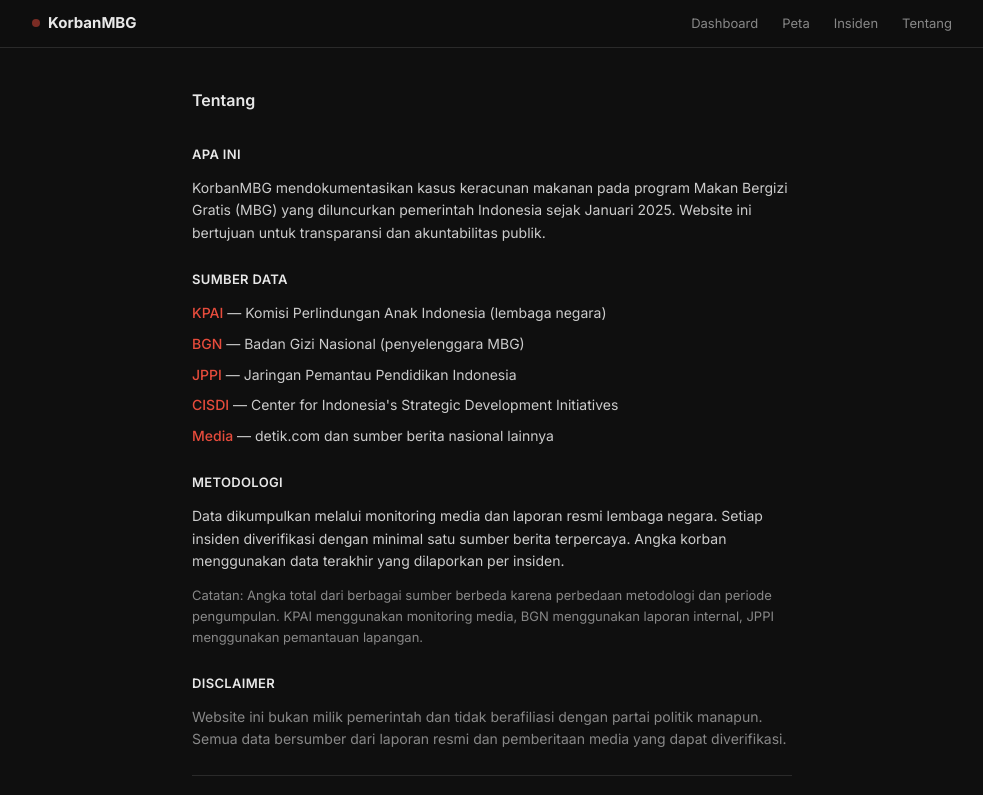
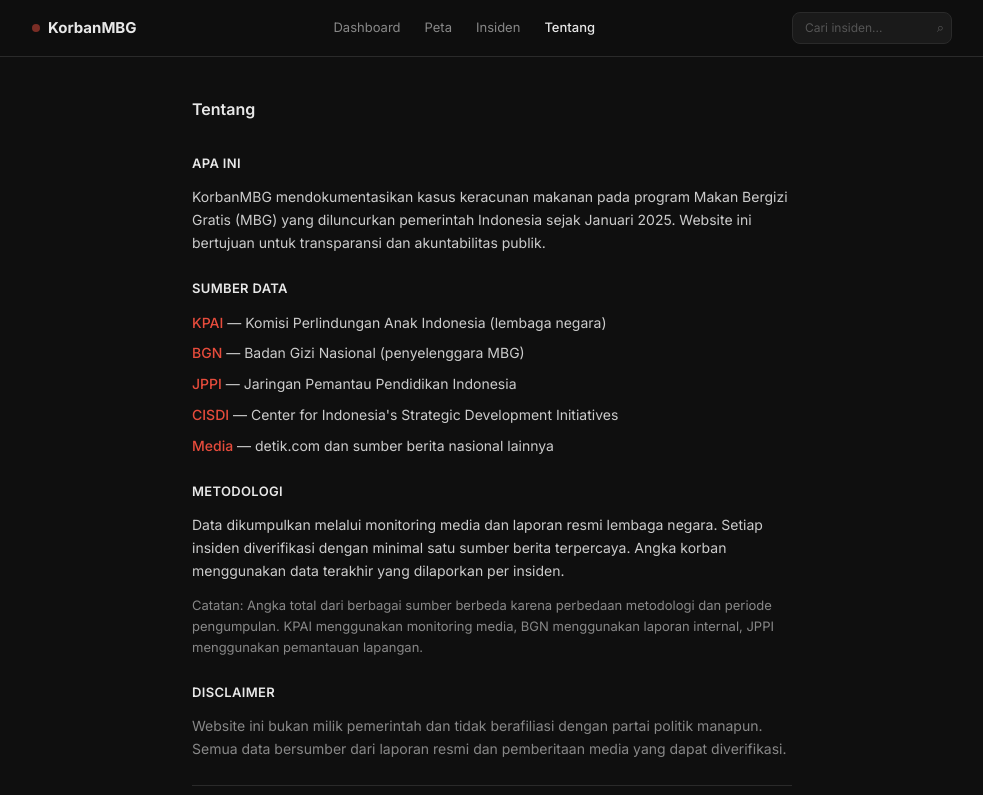
Before and after one commit to ryan-prayoga/korbanmbg, a SvelteKit app in the folder web/: page /tentang in a window 1280 px wide. Shown: the top 795 px of the page, without its empty margins (148-1131 px from the left). Built offline with nearby package versions, Linux system fonts and the light colour scheme.

Commit message:
feat: mobile nav with hamburger menu + search bar (header + insiden page)

```diff
--- a/web/src/routes/+layout.svelte
+++ b/web/src/routes/+layout.svelte
@@ -1,6 +1,25 @@
 <script lang="ts">
 	import '../app.css';
-	let { children, data } = $props();
+	import { page } from '$app/stores';
+
+	let { children } = $props();
+	let menuOpen = $state(false);
+
+	const navLinks = [
+		{ href: '/', label: 'Dashboard' },
+		{ href: '/peta', label: 'Peta' },
+		{ href: '/insiden', label: 'Insiden' },
+		{ href: '/tentang', label: 'Tentang' },
+	];
+
+	function isActive(href: string) {
+		if (href === '/') return $page.url.pathname === '/';
+		return $page.url.pathname.startsWith(href);
+	}
+
+	function closeMenu() {
+		menuOpen = false;
+	}
 </script>
 
 <svelte:head>
@@ -10,19 +29,84 @@
 </svelte:head>
 
 <div class="min-h-screen bg-[#0f0f0f] text-[#e8e8e8] font-[Inter,-apple-system,sans-serif]">
-	<header class="border-b border-[#2a2a2a] sticky top-0 z-50 bg-[#0f0f0f]/90 backdrop-blur-md">
-		<div class="max-w-[960px] mx-auto px-5 py-3 flex items-center justify-between">
-			<a href="/" class="flex items-center gap-2 no-underline text-[#e8e8e8]">
+	<header class="border-b border-[#2a2a2a] sticky top-0 z-50 bg-[#0f0f0f]/95 backdrop-blur-md">
+		<div class="max-w-[960px] mx-auto px-5 py-3 flex items-center justify-between gap-4">
+			<!-- Logo -->
+			<a href="/" class="flex items-center gap-2 no-underline text-[#e8e8e8] shrink-0" onclick={closeMenu}>
 				<span class="w-2 h-2 bg-[#e74c3c] rounded-full animate-pulse"></span>
 				<span class="font-bold text-[15px]">KorbanMBG</span>
 			</a>
-			<nav class="flex gap-6">
-				<a href="/" class="text-[13px] text-[#888] hover:text-[#e8e8e8] transition-colors no-underline">Dashboard</a>
-				<a href="/peta" class="text-[13px] text-[#888] hover:text-[#e8e8e8] transition-colors no-underline">Peta</a>
-				<a href="/insiden" class="text-[13px] text-[#888] hover:text-[#e8e8e8] transition-colors no-underline">Insiden</a>
-				<a href="/tentang" class="text-[13px] text-[#888] hover:text-[#e8e8e8] transition-colors no-underline">Tentang</a>
+
+			<!-- Desktop nav -->
+			<nav class="hidden sm:flex gap-6 items-center">
+				{#each navLinks as link}
+					<a
+						href={link.href}
+						class="text-[13px] transition-colors no-underline {isActive(link.href) ? 'text-[#e8e8e8] font-medium' : 'text-[#888] hover:text-[#e8e8e8]'}"
+					>
+						{link.label}
+					</a>
+				{/each}
 			</nav>
+
+			<!-- Desktop search -->
+			<form method="get" action="/insiden" class="hidden sm:flex items-center gap-2">
+				<div class="relative">
+					<input
+						type="text"
+						name="q"
+						placeholder="Cari insiden..."
+						class="bg-[#1a1a1a] border border-[#2a2a2a] rounded-lg pl-3 pr-8 py-1.5 text-[12px] text-[#e8e8e8] placeholder-[#555] outline-none focus:border-[#e74c3c] transition-colors w-[160px]"
+					/>
+					<button type="submit" class="absolute right-2 top-1/2 -translate-y-1/2 text-[#555] hover:text-[#888] transition-colors text-[13px]">
+						⌕
+					</button>
+				</div>
+			</form>
+
+			<!-- Mobile hamburger -->
+			<button
+				class="sm:hidden flex flex-col gap-1.5 p-1"
+				onclick={() => menuOpen = !menuOpen}
+				aria-label="Toggle menu"
+			>
+				<span class="w-5 h-0.5 bg-[#888] block transition-all {menuOpen ? 'rotate-45 translate-y-2' : ''}"></span>
+				<span class="w-5 h-0.5 bg-[#888] block transition-all {menuOpen ? 'opacity-0' : ''}"></span>
+				<span class="w-5 h-0.5 bg-[#888] block transition-all {menuOpen ? '-rotate-45 -translate-y-2' : ''}"></span>
+			</button>
 		</div>
+
+		<!-- Mobile menu -->
+		{#if menuOpen}
+			<div class="sm:hidden border-t border-[#2a2a2a] bg-[#0f0f0f]">
+				<!-- Mobile search -->
+				<div class="px-5 pt-3 pb-2">
+					<form method="get" action="/insiden" class="flex gap-2">
+						<input
+							type="text"
+							name="q"
+							placeholder="Cari insiden..."
+							class="flex-1 bg-[#1a1a1a] border border-[#2a2a2a] rounded-lg px-3 py-2 text-[13px] text-[#e8e8e8] placeholder-[#555] outline-none focus:border-[#e74c3c] transition-colors"
+						/>
+						<button type="submit" class="bg-[#e74c3c] px-3 py-2 rounded-lg text-[13px] font-medium">
+							Cari
+						</button>
+					</form>
+				</div>
+				<!-- Mobile nav links -->
+				<nav class="px-5 pb-3 flex flex-col">
+					{#each navLinks as link}
+						<a
+							href={link.href}
+							onclick={closeMenu}
+							class="py-3 text-[14px] border-b border-[#1a1a1a] no-underline transition-colors {isActive(link.href) ? 'text-[#e8e8e8] font-medium' : 'text-[#888]'}"
+						>
+							{link.label}
+						</a>
+					{/each}
+				</nav>
+			</div>
+		{/if}
 	</header>
 
 	{@render children()}
--- a/web/src/routes/insiden/+page.server.ts
+++ b/web/src/routes/insiden/+page.server.ts
@@ -3,6 +3,7 @@ const API_BASE = 'http://127.0.0.1:8090/api/v1';
 export async function load({ fetch, url }) {
 	const page = url.searchParams.get('page') || '1';
 	const province_id = url.searchParams.get('province') || '';
+	const q = url.searchParams.get('q') || '';
 
 	const params = new URLSearchParams({
 		page,
@@ -11,6 +12,7 @@ export async function load({ fetch, url }) {
 		order: 'DESC',
 	});
 	if (province_id) params.set('province_id', province_id);
+	if (q) params.set('q', q);
 
 	const [incidentsRes, provincesRes] = await Promise.all([
 		fetch(`${API_BASE}/incidents?${params}`),
@@ -22,5 +24,6 @@ export async function load({ fetch, url }) {
 		provinces: await provincesRes.json(),
 		currentPage: parseInt(page),
 		selectedProvince: province_id,
+		query: q,
 	};
 }
--- a/web/src/routes/insiden/+page.svelte
+++ b/web/src/routes/insiden/+page.svelte
@@ -9,29 +9,47 @@
 	const selectedProvName = data.selectedProvince
 		? data.provinces.find((p: any) => String(p.id) === data.selectedProvince)?.name || ''
 		: '';
+
+	function buildUrl(page: number) {
+		const params = new URLSearchParams();
+		if (page > 1) params.set('page', String(page));
+		if (data.selectedProvince) params.set('province', data.selectedProvince);
+		if (data.query) params.set('q', data.query);
+		const qs = params.toString();
+		return '/insiden' + (qs ? '?' + qs : '');
+	}
 </script>
 
 <svelte:head>
-	<title>{selectedProvName ? `${selectedProvName} — ` : ''}Daftar Insiden — KorbanMBG</title>
+	<title>{data.query ? `Pencarian "${data.query}"` : selectedProvName ? `${selectedProvName}` : 'Daftar Insiden'} — KorbanMBG</title>
 </svelte:head>
 
 <main class="max-w-[960px] mx-auto px-5 py-10">
 	<div class="flex flex-col sm:flex-row sm:items-center justify-between gap-4 mb-6">
 		<div>
 			<h1 class="text-[16px] font-semibold">
-				{#if selectedProvName}
+				{#if data.query}
+					Hasil pencarian: "{data.query}"
+				{:else if selectedProvName}
 					Insiden di {selectedProvName}
 				{:else}
 					Daftar Insiden
 				{/if}
 			</h1>
 			<p class="text-[13px] text-[#888] mt-1">
-				{fmt(data.incidents.total)} {selectedProvName ? 'artikel di provinsi ini' : 'artikel terdokumentasi'}
+				{fmt(data.incidents.total)} {data.query ? 'hasil ditemukan' : selectedProvName ? 'artikel di provinsi ini' : 'artikel terdokumentasi'}
 			</p>
 		</div>
 
-		<div class="flex gap-2 items-center">
+		<div class="flex flex-wrap gap-2 items-center">
 			<form method="get" class="flex gap-2">
+				<input
+					type="text"
+					name="q"
+					value={data.query}
+					placeholder="Cari..."
+					class="bg-[#1a1a1a] border border-[#2a2a2a] rounded-lg px-3 py-2 text-[13px] text-[#e8e8e8] placeholder-[#555] outline-none focus:border-[#e74c3c] transition-colors w-[120px]"
+				/>
 				<select name="province" class="bg-[#1a1a1a] border border-[#2a2a2a] rounded-lg px-3 py-2 text-[13px] text-[#e8e8e8] outline-none focus:border-[#e74c3c] transition-colors">
 					<option value="">Semua Provinsi</option>
 					{#each data.provinces as prov}
@@ -42,7 +60,7 @@
 					Filter
 				</button>
 			</form>
-			{#if data.selectedProvince}
+			{#if data.selectedProvince || data.query}
 				<a href="/insiden" class="text-[12px] text-[#888] hover:text-[#e8e8e8] transition-colors no-underline px-2 py-2 bg-[#1a1a1a] border border-[#2a2a2a] rounded-lg">
 					✕ Reset
 				</a>
@@ -93,7 +111,7 @@
 	{#if totalPages > 1}
 		<div class="flex justify-center items-center gap-3 mt-8">
 			{#if data.currentPage > 1}
-				<a href="?page={data.currentPage - 1}{data.selectedProvince ? `&province=${data.selectedProvince}` : ''}"
+				<a href={buildUrl(data.currentPage - 1)}
 					class="px-3 py-2 bg-[#1a1a1a] border border-[#2a2a2a] rounded-lg text-[13px] hover:bg-[#242424] transition-colors no-underline text-[#e8e8e8]">
 					← Prev
 				</a>
@@ -102,7 +120,7 @@
 				{data.currentPage}/{totalPages}
 			</span>
 			{#if data.currentPage < totalPages}
-				<a href="?page={data.currentPage + 1}{data.selectedProvince ? `&province=${data.selectedProvince}` : ''}"
+				<a href={buildUrl(data.currentPage + 1)}
 					class="px-3 py-2 bg-[#1a1a1a] border border-[#2a2a2a] rounded-lg text-[13px] hover:bg-[#242424] transition-colors no-underline text-[#e8e8e8]">
 					Next →
 				</a>
```
Also changed, not shown: 2 other files (tests, documents, lock files or other folders).
